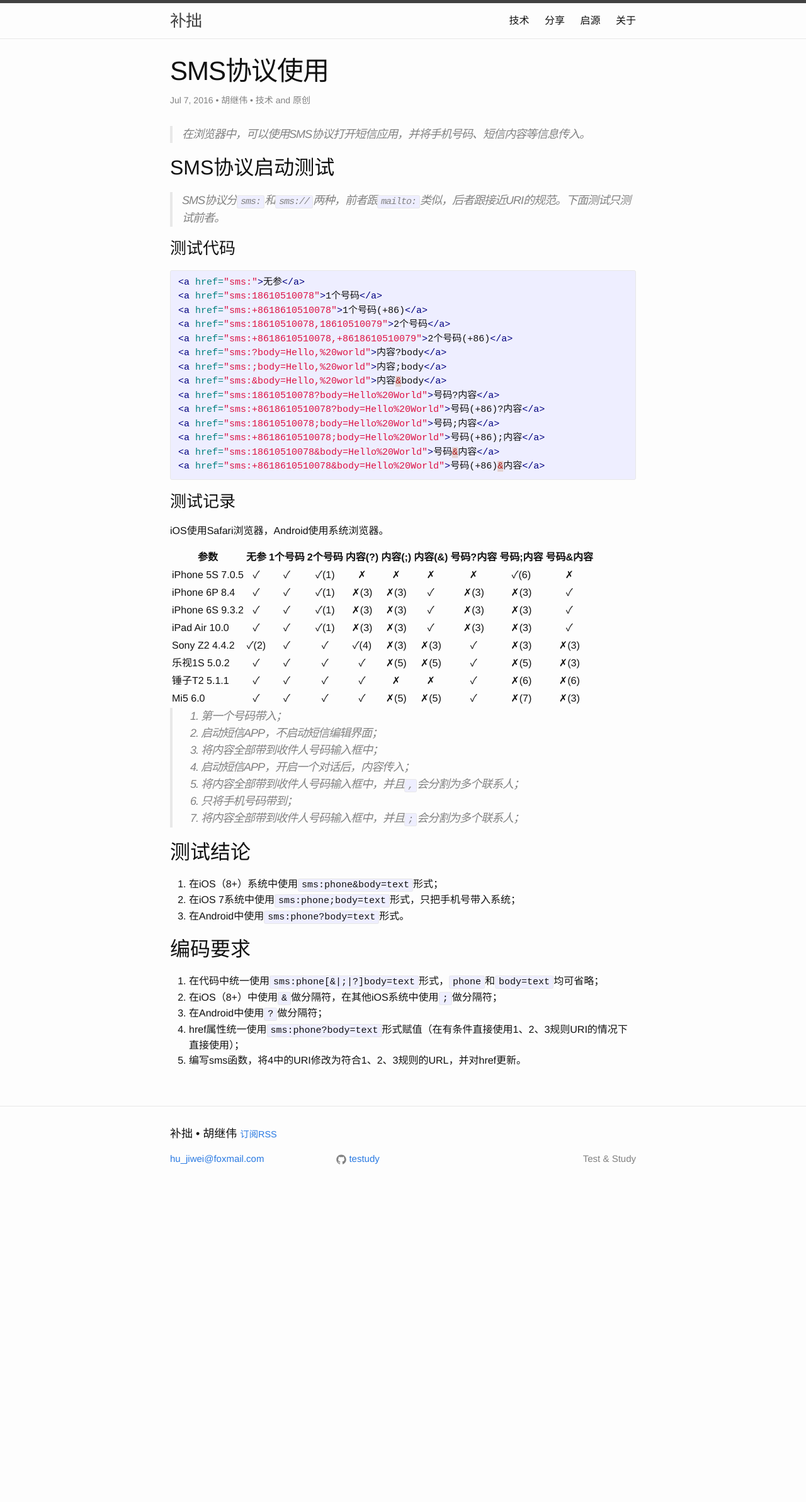
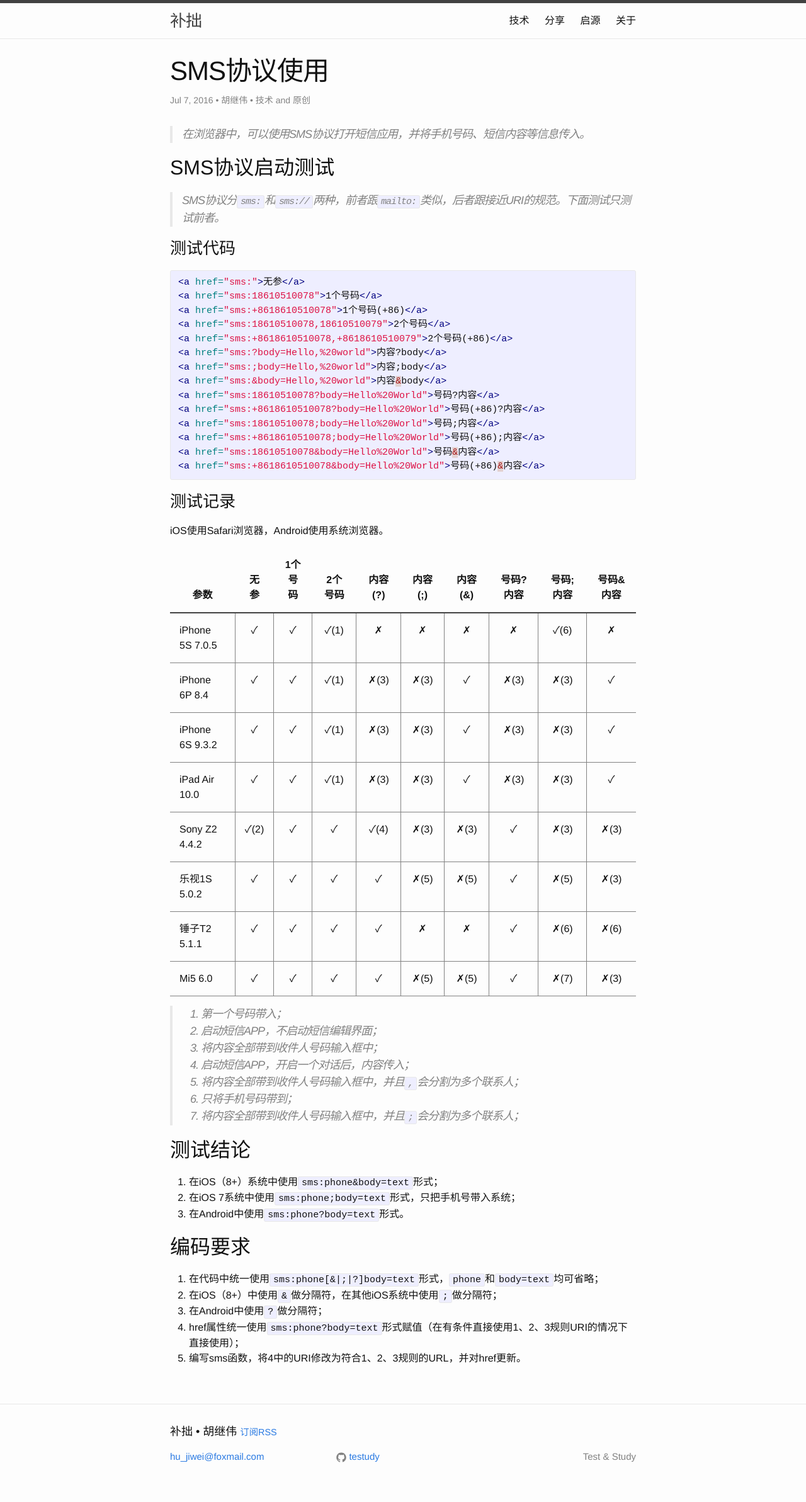
Before and after one commit to testudy/testudy.github.io, a Jekyll site: the page built from tech/_posts/2016-07-07-sms.md, in a window 1280 px wide. Shown: the whole page at 63% size. Built offline with Jekyll 4.4.1, drawn with Linux system fonts in a browser that asks for light colours; comment, search, counter and statistics services are not loaded; before the commit the page ends 1912 px from its top, so only the background shows below that.

Commit message:
添加表格基本样式

```diff
--- a/_sass/minima/_base.scss
+++ b/_sass/minima/_base.scss
@@ -150,6 +150,33 @@ pre {
   }
 }
 
+table {
+    width: 100%;
+    max-width: 100%;
+    margin-bottom: $spacing-unit / 2;
+    border-collapse: collapse;
+
+    th,
+    td {
+        padding: $spacing-unit / 2;
+        vertical-align: top;
+        border-bottom: 1px solid $grey-color;
+    }
+
+    td + td {
+        border-left: 1px solid $grey-color;
+    }
+
+    thead th {
+        vertical-align: bottom;
+        border-bottom: 2px solid $grey-color-dark;
+    }
+
+    tbody + tbody {
+        border-top: 2px solid $grey-color-dark;
+    }
+}
+
 
 
 /**
```
